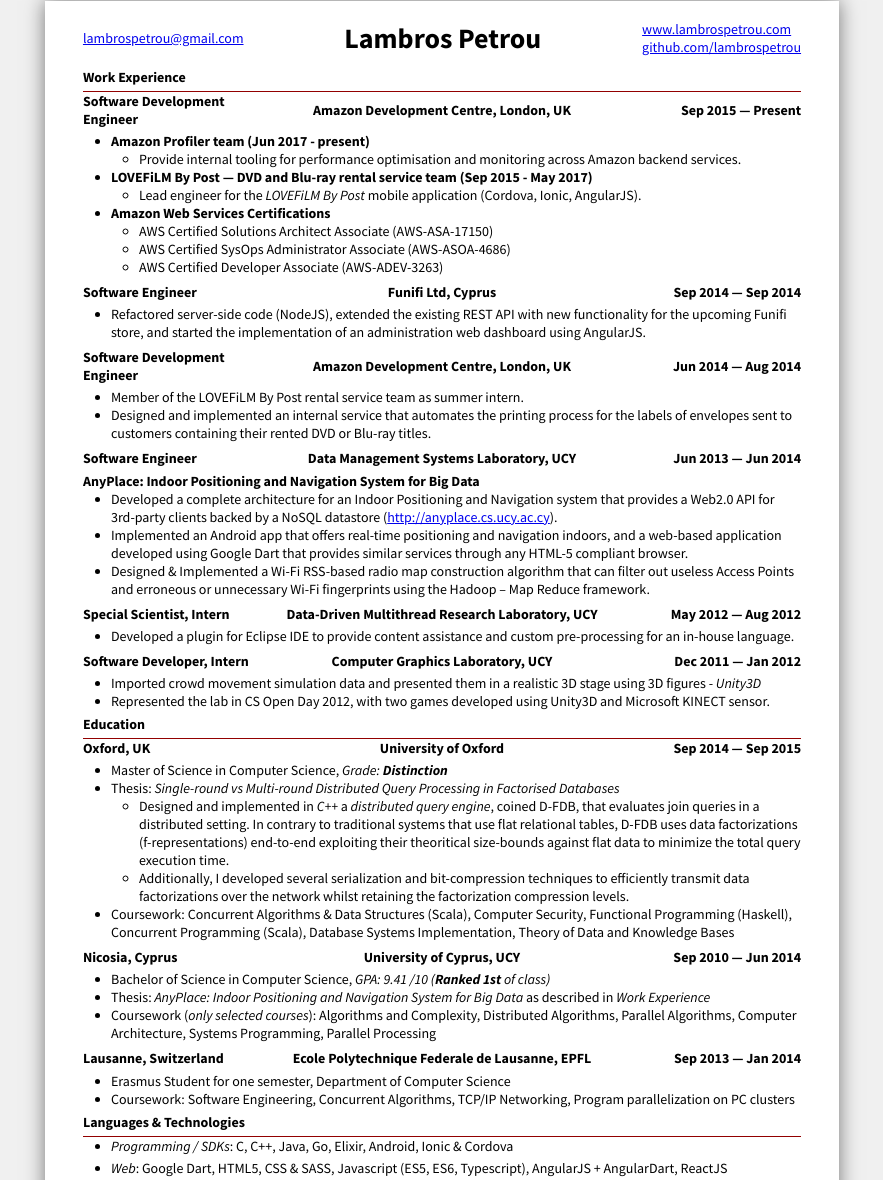
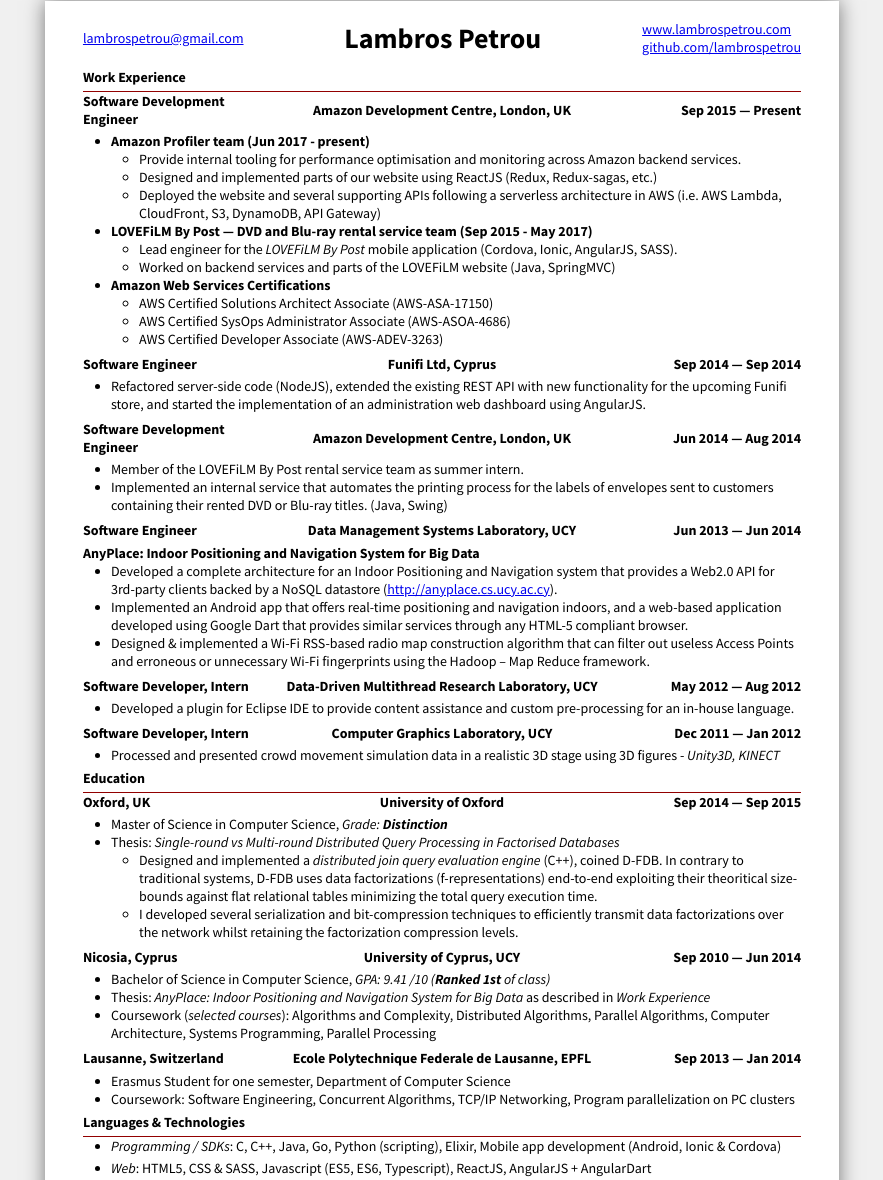
Before and after one commit to lambrospetrou/lpcv, a website: page html/src/index.html in a window 1280 px wide. Shown: the part 47-1227 px from the top of the page, without its empty margins (198-1081 px from the left). Drawn offline with nearby package versions, Linux system fonts and the light colour scheme; files that its build step writes are made by us from their sources.

Commit message:
Some improvements on the CV and cleanup

```diff
--- a/html/src/index.html
+++ b/html/src/index.html
@@ -56,12 +56,15 @@
                     <strong>Amazon Profiler team (Jun 2017 - present)</strong>
                     <ul>
                         <li>Provide internal tooling for performance optimisation and monitoring across Amazon backend services.</li>
+                        <li>Designed and implemented parts of our website using ReactJS (Redux, Redux-sagas, etc.)</li>
+                        <li>Deployed the website and several supporting APIs following a serverless architecture in AWS (i.e. AWS Lambda, CloudFront, S3, DynamoDB, API Gateway)</li>
                     </ul>
                 </p></li>
                 <li><p>
                     <strong>LOVEFiLM By Post &mdash; DVD and Blu-ray rental service team (Sep 2015 - May 2017)</strong>
                     <ul>
-                        <li>Lead engineer for the <em>LOVEFiLM By Post</em> mobile application (Cordova, Ionic, AngularJS).</li>
+                        <li>Lead engineer for the <em>LOVEFiLM By Post</em> mobile application (Cordova, Ionic, AngularJS, SASS).</li>
+                        <li>Worked on backend services and parts of the LOVEFiLM website (Java, SpringMVC)</li>
                     </ul>
                 </p></li>
                 <li><p>
@@ -98,7 +101,7 @@
             </header>
             <ul>
                 <li><p>Member of the LOVEFiLM By Post rental service team as summer intern.</p></li>
-                <li><p>Designed and implemented an internal service that automates the printing process for the labels of envelopes sent to customers containing their rented DVD or Blu-ray titles.</p></li>
+                <li><p>Implemented an internal service that automates the printing process for the labels of envelopes sent to customers containing their rented DVD or Blu-ray titles. (Java, Swing)</p></li>
             </ul>
         </section>
 
@@ -114,14 +117,14 @@
             <ul>
                 <li><p>Developed a complete architecture for an Indoor Positioning and Navigation system that provides a Web2.0 API for 3rd-party clients backed by a NoSQL datastore (<a href="http://anyplace.cs.ucy.ac.cy" target="_blank">http://anyplace.cs.ucy.ac.cy</a>).</p></li>
                 <li><p>Implemented an Android app that offers real-time positioning and navigation indoors, and a web-based application developed using Google Dart that provides similar services through any HTML-5 compliant browser.</p></li>
-                <li><p>Designed &amp; Implemented a Wi-Fi RSS-based radio map construction algorithm that can filter out useless Access Points and erroneous or unnecessary Wi-Fi fingerprints using the Hadoop – Map Reduce framework.</p></li>
+                <li><p>Designed &amp; implemented a Wi-Fi RSS-based radio map construction algorithm that can filter out useless Access Points and erroneous or unnecessary Wi-Fi fingerprints using the Hadoop – Map Reduce framework.</p></li>
             </ul>
         </section>
 
         <section class="cv-content-item cv-work-section">
             <header class="clear">
                 <h3>Data-Driven Multithread Research Laboratory, UCY</h3>
-                <div class="work-title"><p>Special Scientist, Intern</p></div>
+                <div class="work-title"><p>Software Developer, Intern</p></div>
                 <div class="work-time time">
                     <p><time datetime="2012-05" class="start">May 2012</time> &mdash; <time datetime="2012-08">Aug 2012</time></p>
                 </div>
@@ -135,13 +138,12 @@
             <header class="clear">
                 <h3>Computer Graphics Laboratory, UCY</h3>
                 <div class="work-title"><p>Software Developer, Intern</p></div>
-                <div class="work-time time"><p>
-                    <time datetime="2011-12" class="start">Dec 2011</time> &mdash; <time datetime="2012-01">Jan 2012</time></p>
+                <div class="work-time time">
+                    <p><time datetime="2011-12" class="start">Dec 2011</time> &mdash; <time datetime="2012-01">Jan 2012</time></p>
                 </div>
             </header>
             <ul>
-                <li><p>Imported crowd movement simulation data and presented them in a realistic 3D stage using 3D figures - <em>Unity3D</em></p></li>
-                <li><p>Represented the lab in CS Open Day 2012, with two games developed using Unity3D and Microsoft KINECT sensor.</p></li>
+                <li><p>Processed and presented crowd movement simulation data in a realistic 3D stage using 3D figures - <em>Unity3D, KINECT</em></p></li>
             </ul>
         </section>
 
@@ -161,11 +163,12 @@
             </header>
             <ul>
                 <li><p>Master of Science in Computer Science, <em>Grade: <strong>Distinction</strong></em></p></li>
-                <li><p>Thesis: <em>Single-round vs Multi-round Distributed Query Processing in Factorised Databases</em></p><ul>
-                        <li><p>Designed and implemented in <em>C++</em> a <em>distributed query engine</em>, coined D-FDB, that evaluates join queries in a distributed setting. In contrary to traditional systems that use flat relational tables, D-FDB uses data factorizations (f-representations) end-to-end exploiting their theoritical size-bounds against flat data to minimize the total query execution time.</p></li>
-                        <li><p>Additionally, I developed several serialization and bit-compression techniques to efficiently transmit data factorizations over the network whilst retaining the factorization compression levels.</p></li>
-                    </ul></li>
-                <li><p>Coursework: Concurrent Algorithms &amp; Data Structures (Scala), Computer Security, Functional Programming (Haskell), Concurrent Programming (Scala), Database Systems Implementation, Theory of Data and Knowledge Bases</p></li>
+                <li><p>Thesis: <em>Single-round vs Multi-round Distributed Query Processing in Factorised Databases</em></p>
+                    <ul>
+                        <li><p>Designed and implemented a <em>distributed join query evaluation engine</em> (C++), coined D-FDB. In contrary to traditional systems, D-FDB uses data factorizations (f-representations) end-to-end exploiting their theoritical size-bounds against flat relational tables minimizing the total query execution time.</p></li>
+                        <li><p>I developed several serialization and bit-compression techniques to efficiently transmit data factorizations over the network whilst retaining the factorization compression levels.</p></li>
+                    </ul>
+                </li>
             </ul>
         </section>
 
@@ -180,7 +183,7 @@
             <ul>
                 <li><p>Bachelor of Science in Computer Science, <em>GPA: 9.41 /10 (<strong>Ranked 1st</strong> of class)</em></p></li>
                 <li><p>Thesis: <em>AnyPlace: Indoor Positioning and Navigation System for Big Data</em> as described in <em>Work Experience</em></p></li>
-                <li><p>Coursework (<em>only selected courses</em>): Algorithms and Complexity, Distributed Algorithms, Parallel Algorithms, Computer Architecture, Systems Programming, Parallel Processing</p></li>
+                <li><p>Coursework (<em>selected courses</em>): Algorithms and Complexity, Distributed Algorithms, Parallel Algorithms, Computer Architecture, Systems Programming, Parallel Processing</p></li>
             </ul>
         </section>
 
@@ -204,8 +207,8 @@
         <h2>Languages &amp; Technologies</h2>
         <section class="cv-content-item cv-skills-section">
             <ul>
-                <li><p><em>Programming / SDKs</em>: C, C++, Java, Go, Elixir, Android, Ionic &amp; Cordova</p></li>
-                <li><p><em>Web</em>: Google Dart, HTML5, CSS &amp; SASS, Javascript (ES5, ES6, Typescript), AngularJS + AngularDart, ReactJS</p></li>
+                <li><p><em>Programming / SDKs</em>: C, C++, Java, Go, Python (scripting), Elixir, Mobile app development (Android, Ionic &amp; Cordova)</p></li>
+                <li><p><em>Web</em>: HTML5, CSS &amp; SASS, Javascript (ES5, ES6, Typescript), ReactJS, AngularJS + AngularDart</p></li>
             </ul>
         </section>
     </article> <!-- END OF SKILLS -->
@@ -218,7 +221,7 @@
         <section class="cv-content-item cv-other-section">
             <strong>Projects</strong>
             <ul>
-                <li><p><strong>Personal Website (2008 – Present)</strong>: Personal website and blog (<a href="http://lambrospetrou.com" target="_blank">https://lambrospetrou.com</a>)</p></li>
+                <li><p><strong>Personal Website (2008 – Present)</strong>: Personal website and blog (<a href="http://www.lambrospetrou.com" target="_blank">https://lambrospetrou.com</a>)</p></li>
                 <li><p><strong>ACM SIGMOD 2015 Programming Contest</strong>: Implemented a database management system that evaluated thousands of validation requests each with a set of Boolean Conjunctive Queries (extended with mathematical and logical operators)  against a constantly modified database (<a href="http://db.in.tum.de/sigmod15contest/leaders.html" target="_blank">http://db.in.tum.de/sigmod15contest/leaders.html</a>)</p></li>
                 <li><p><strong>ACM SIGMOD 2014 Programming Contest</strong>: Implemented a social network analysis system that responded to numerous Top-K queries (<a href="http://www.cs.albany.edu/~sigmod14contest/leaders.html" target="_blank">http://www.cs.albany.edu/~sigmod14contest/leaders.html</a>)</p></li>
                 <li><p><strong>ACM SIGMOD 2013 Programming Contest</strong>: Implemented a high-throughput streaming document filtering system using a dynamic set of exact and approximate continuous keyword match (<a href="http://sigmod.kaust.edu.sa/leaderboard.html" target="_blank">http://sigmod.kaust.edu.sa/leaderboard.html</a>)</p></li>
@@ -237,7 +240,6 @@
                 <li><p>ACM SIGMOD 2015 Programming Contest, ranked <em>1st nationwide (Cyprus &amp; UK)</em> and <em>5th worldwide</em> among 38 teams. Selected as one of the finalists to present our solution in ACM SIGMOD conference in Melbourne, Australia</p></li>
                 <li><p>ACM SIGMOD 2014 Programming Contest, ranked <em>1st nationwide</em> and 9th worldwide among 33 teams</p></li>
                 <li><p>ACM SIGMOD 2013 Programming Contest, ranked <em>1st nationwide</em> and 10th worldwide among 55 teams</p></li>
-                <li><p>Graduated Saint George Lyceum - Lakatameia, Nicosia, Cyprus, with excellence award (2005-2008) – <em>GPA: 19.67 /20</em></p></li>
                 <li><p>Promoted to Second Lieutenant of Infantry during my two years of obligatory army service (2008-2010)</p></li>
             </ul>
         </section>
@@ -259,7 +261,7 @@
         <section class="cv-content-item cv-interests-section">
             <ul>
                 <li><p>Love playing volleyball, indoor (setter) and on the beach.</p></li>
-                <li><p>Fan of martial arts &mdash; Practised Karate Shotokan for 8 years.</p></li>
+                <li><p>Fan of martial arts &mdash; Practised Karate Shotokan for 8 years, and Wing Chun Kung Fu for a few months.</p></li>
         </section>
     </article> <!-- END OF HOBBIES -->
 
```
